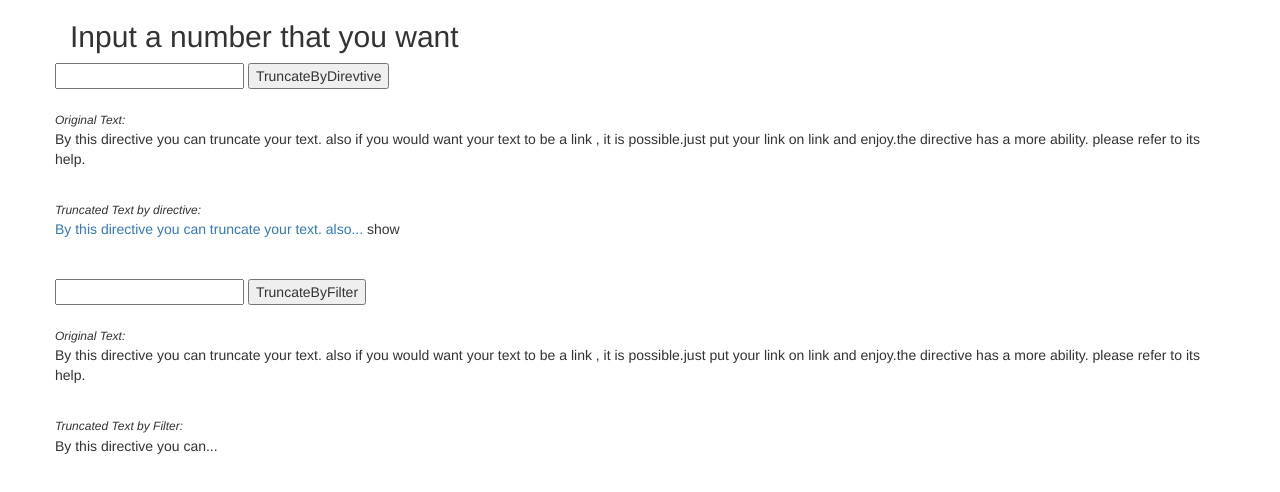
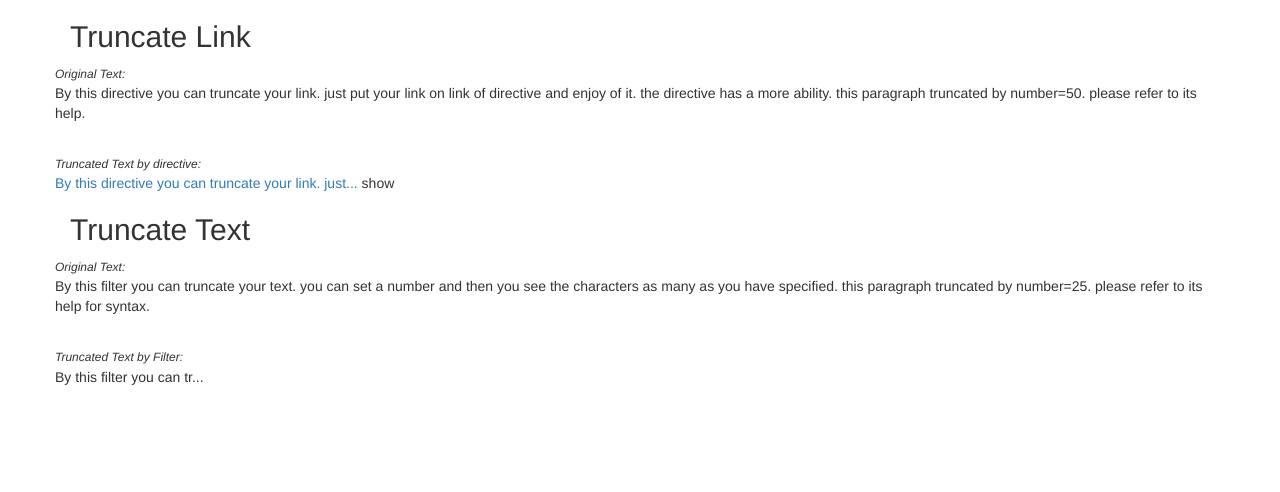
Before and after one commit to Rouhollah/ng-truncate-link, a plain HTML site: page index.html in a window 1280 px wide. Drawn offline with Linux system fonts and the light colour scheme.

Commit message:
change view and text

```diff
--- a/index.html
+++ b/index.html
@@ -13,30 +13,26 @@
 <body ng-app="myApp">
         <div ng-controller="myCtrl">
                 <div class="container">
-                        <p>
-                                <h2>Input a number that you want</h2>
-                        </p>
+                        <p><h2>Truncate Link</h2></p>
                         <div class="row">
-                                <input id="input" type="number" ng-model="numberForDirective">
-                                <input type="button" ng-click="truncate()" value="TruncateByDirevtive" />
-                                <br>
-                                <br>
                                 <i style="font-size:12px;">Original Text:</i>
                                 <p id="myText">{{text}}</p>
                                 <br>
                                 <i style="font-size:12px;">Truncated Text by directive:</i>
                                 <div>
-                                        <dr-truncate-link link="about.html" number=50 text="text" more="show" less="hide" class="noUnderLine">
+                                        <dr-truncate-link
+                                        link="about.html"
+                                        number=50
+                                        text="text"
+                                        more="show"
+                                        less="hide"
+                                        class="noUnderLine"
+                                        target="_blank">
                                         </dr-truncate-link>
                                 </div>
                         </div>
-                        <br>
-                        <br>
+                        <p><h2>Truncate Text</h2></p>
                         <div class="row">
-                                <input id="input" type="number" ng-model="numberForFilter">
-                                <input type="button" ng-click="truncate()" value="TruncateByFilter" />
-                                <br>
-                                <br>
                                 <div>
                                         <i style="font-size:12px;">Original Text:</i>
                                         <p>{{text2}}</p>
--- a/scripts/script.js
+++ b/scripts/script.js
@@ -1,8 +1,11 @@
 var app = angular.module("myApp", []);
 app.controller("myCtrl", function ($scope, $http) {
   $scope.text =
-    "By this directive you can truncate your text. also if you would want your text to be a link , it is possible.just put your link on link and enjoy.the directive has a more ability. please refer to its help.";
-  $scope.text2 = "By this directive you can truncate your text. also if you would want your text to be a link , it is possible.just put your link on link and enjoy.the directive has a more ability. please refer to its help.";
+    "By this directive you can truncate your link. just put your link on link of directive and enjoy"+
+    " of it. the directive has a more ability. this paragraph truncated by number=50. please refer to its help.";
+  $scope.text2 = "By this filter you can truncate your text. you can set a number and then you see"+
+  " the characters as many as you have specified. this paragraph truncated by number=25. please refer to its help for syntax.";
+
 });
 
 app.directive("drTruncateLink", function () {
@@ -14,9 +17,10 @@ app.directive("drTruncateLink", function () {
       less: "@less",
       text: "=text",
       number: "@number",
-      class: "@class"
+      class: "@class",
+      target:"@target"
     },
-    template: `<a href="{{link}}"  class="{{class}}">{{truncate}}</a>
+    template: `<a href="{{link}}"  class="{{class}}" target="{{target}}">{{truncate}}</a>
     <span style="cursor:pointer;" id="word" ng-click="checkCondition()">{{replace?more:less}}</span>`,
     link: function (scope, element, attr) {
       var res = scope.text.substring(scope.number, scope.text.length);
```
